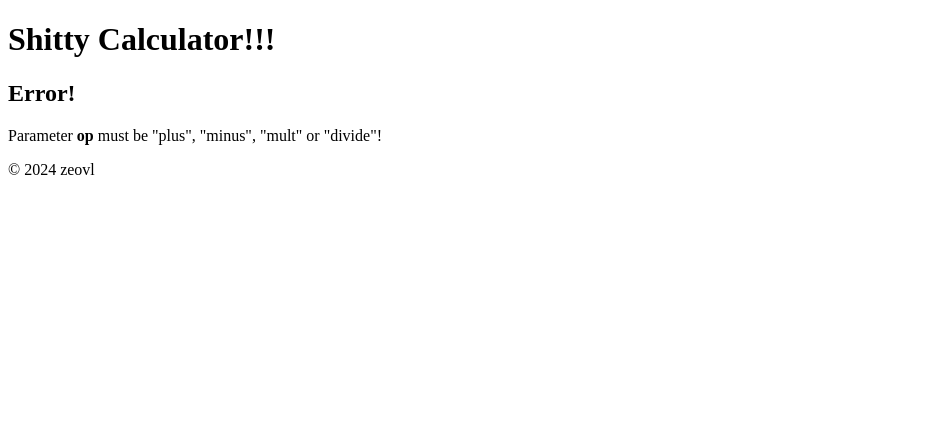
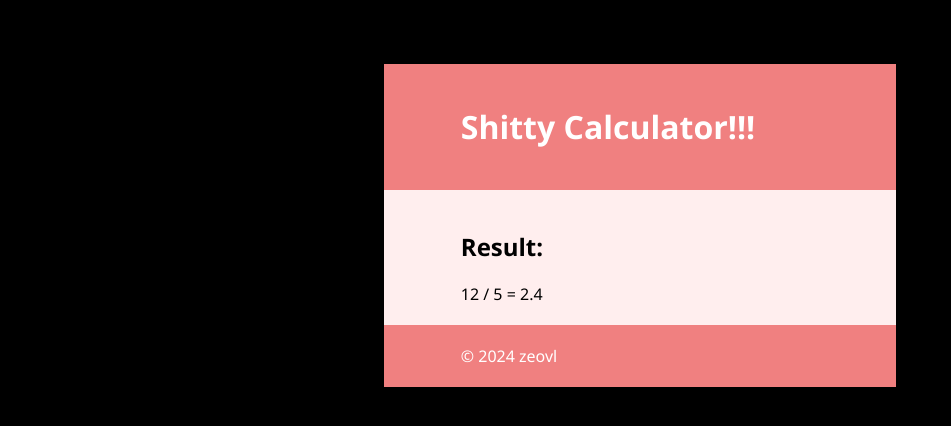
Before and after one commit to zeov1/k_2_calculator, a Django app: page /calc/?a=12&b=5&op=div in a window 1280 px wide. Shown: the top 426 px of the page, without its empty margins (0-951 px from the left). Run offline with Django 5.2, Linux system fonts and the light colour scheme.

Commit message:
CSS and calc-index page added!

```diff
--- a/calc/views.py
+++ b/calc/views.py
@@ -2,6 +2,9 @@ from django.shortcuts import render
 
 
 def index(request):
+    if not request.GET:
+        return render(request, 'calc-index.html')
+
     try:
         a = request.GET['a']
         a = int(a)
@@ -34,7 +37,7 @@ def index(request):
     elif op == 'mult':
         op = '*'
         res = a * b
-    elif op == 'divide':
+    elif op == 'div':
         op = '/'
         res = a / b
     else:
--- a/k_2_calculator/settings.py
+++ b/k_2_calculator/settings.py
@@ -25,7 +25,7 @@ SECRET_KEY = 'django-insecure-fvd(c_5_w6jg)s@ptb$21nb($8@d31(h_l%2g%+gjqz4*=jv_6
 # SECURITY WARNING: don't run with debug turned on in production!
 DEBUG = True
 
-ALLOWED_HOSTS = []
+ALLOWED_HOSTS = ['localhost', '192.168.0.169']
 
 
 # Application definition
--- a/static/css/style.css
+++ b/static/css/style.css
@@ -0,0 +1,33 @@
+body {
+    background: black;
+    font-family: "Segoe UI", system-ui, sans-serif;
+    margin: 0;
+}
+p {
+    margin: 0;
+}
+li {
+    margin-top: 8px;
+}
+header {
+    color: white;
+    background: lightcoral;
+}
+section {
+    background: #ffeeee;
+    min-height: auto;
+}
+footer {
+    color: white;
+    background: lightcoral;
+}
+.window {
+    margin: 5% 30%;
+}
+.container {
+    margin: 0 15%;
+    padding: 20px 0;
+}
+.error {
+    color: red;
+}
--- a/templates/base.html
+++ b/templates/base.html
@@ -7,14 +7,22 @@
     <link rel="stylesheet" href="{% static 'css/style.css' %}">
 </head>
 <body>
-<header>
-    <h1>Shitty Calculator!!!</h1>
+<div class="window">
+    <header>
+    <div class="container">
+        <h1>Shitty Calculator!!!</h1>
+    </div>
 </header>
 <section>
-    {% block content %}Content{% endblock content %}
+    <div class="container">
+        {% block content %}Content{% endblock content %}
+    </div>
 </section>
 <footer>
-    © 2024 zeovl
+    <div class="container">
+        © 2024 zeovl
+    </div>
 </footer>
+</div>
 </body>
 </html>
--- a/templates/calc.html
+++ b/templates/calc.html
@@ -4,10 +4,10 @@
 
 
     {% if a_ok and b_ok and op_ok %}
-        <h1>Result:</h1>
+        <h2>Result:</h2>
         <p>{{ a }} {{ op }} {{ b }} = {{ res }}</p>
     {% else %}
-        <h1>Error!</h1>
+        <h2 class="error">Error!</h2>
         {% if not a_ok %}
             <p>Parameter <strong>a</strong> must be an integer!</p>
         {% endif %}
@@ -15,7 +15,7 @@
             <p>Parameter <strong>b</strong> must be an integer!</p>
         {% endif %}
         {% if not op_ok %}
-            <p>Parameter <strong>op</strong> must be "plus", "minus", "mult" or "divide"!</p>
+            <p>Parameter <strong>op</strong> must be "plus", "minus", "mult" or "div"!</p>
         {% endif %}
     {% endif %}
 
```
Also changed, not shown: templates/calc-index.html (added, +30 -0 lines).
